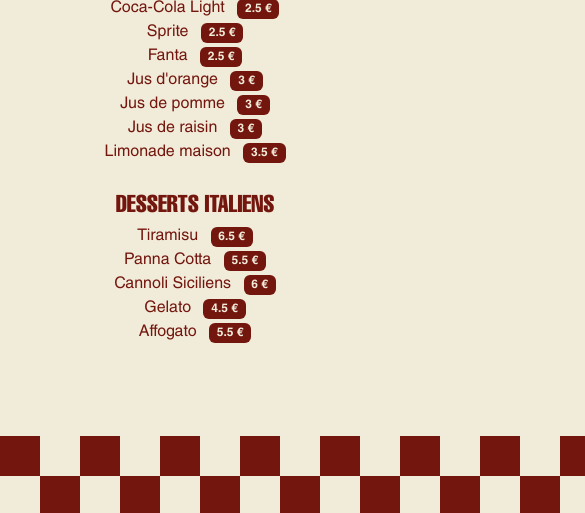
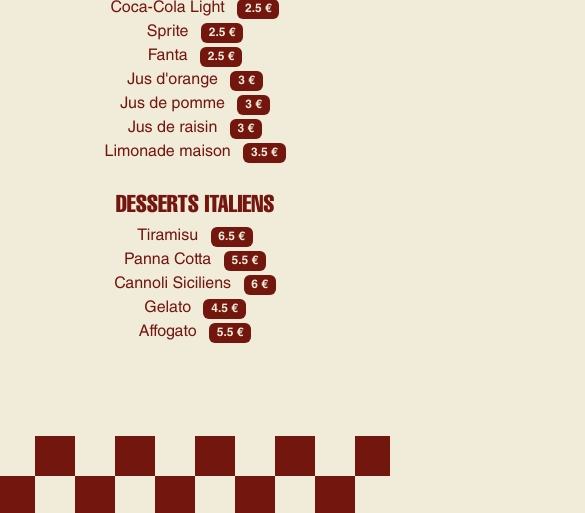
Before and after one commit to Lumar-ux/restaurant-css-framework, a plain HTML site: page menu.html in a window 390 px wide. Shown: the part 2809-3322 px from the top of the page, 585 px wide, since content can reach past the window. Drawn offline with nearby package versions, Linux system fonts and the light colour scheme.

Commit message:
fix horizental scroll02

```diff
--- a/scss/index.scss
+++ b/scss/index.scss
@@ -24,7 +24,6 @@
   font-weight: bold;
   font-style: normal;
 }
-
 * {
   padding: 0;
   margin: 0;
@@ -68,7 +67,7 @@ body .main-1 .main-1-para {
   font-size: 15px;
   text-align: justify;
 }
-body main .img-damier{
+body .img-damier{
   height: 80px;
   width: 100%;
   -o-object-fit: cover;
@@ -229,7 +228,7 @@ body main .container .send img {
       margin-bottom: 0px;
     }
   }
-  body main .img-damier {
+  body .img-damier {
     width: 100%;
     height: 80px;
     -o-object-fit: cover;
@@ -265,8 +264,4 @@ body main .container .send img {
   body .main-1 .main-1-logo {
     margin-bottom: 50px;
   }
-  // footer {
-  //   height: 340px;
-  // }
-  /*# sourceMappingURL=index.css.map */
 }
```
Also changed, not shown: index.html (+1 -3 lines), css/index.css, 1 other file.
